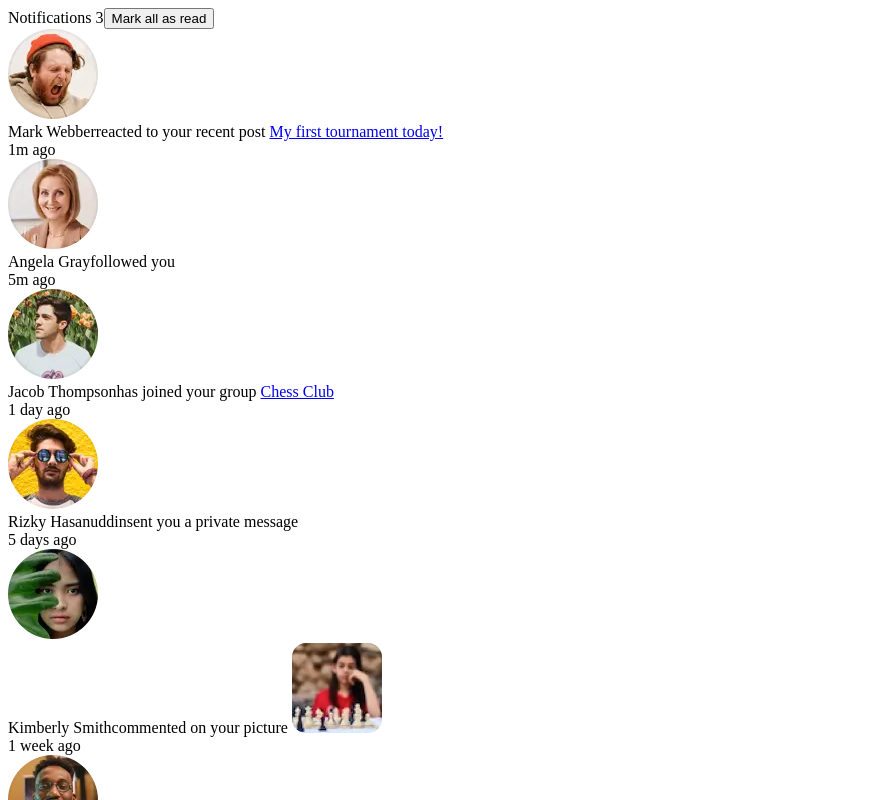
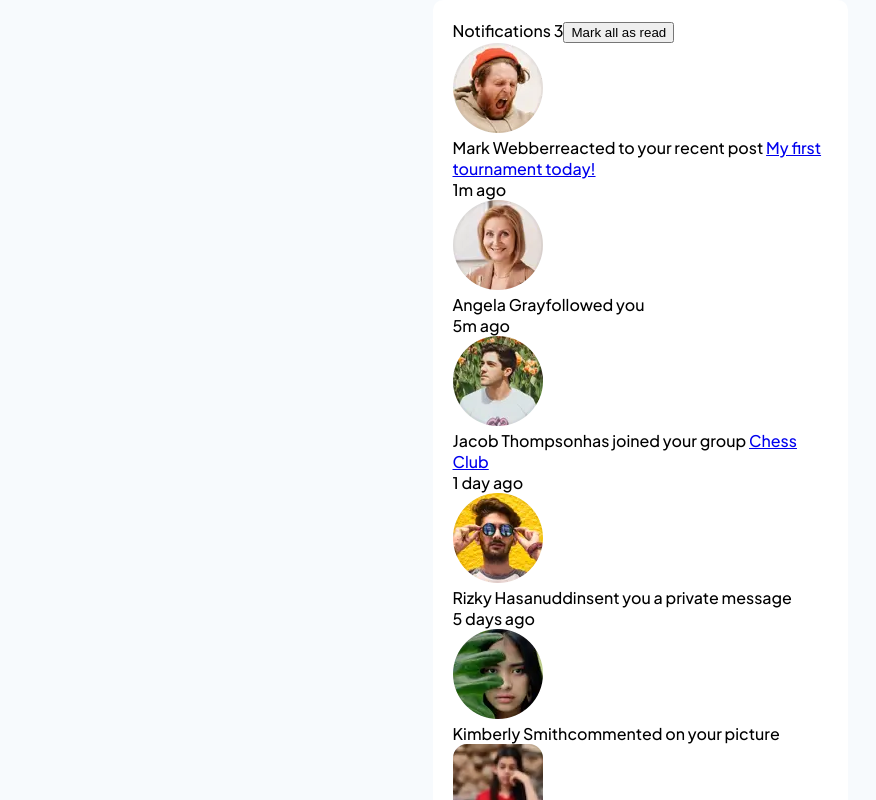
Before and after one commit to helihard/social-media-notifications, a React (Vite) app: page / in a window 1280 px wide. Shown: the top 800 px of the page, without its empty margins (0-876 px from the left). Built offline with nearby package versions, Linux system fonts and the light colour scheme.

Commit message:
root, body and main container preliminary styling

```diff
--- a/src/components/MainContainer.jsx
+++ b/src/components/MainContainer.jsx
@@ -87,7 +87,7 @@ function MainContainer() {
 
   return (
     <>
-      <div id="container">
+      <div id="main-container">
         <header>
           Notifications 3
           <button>Mark all as read</button>
--- a/src/index.css
+++ b/src/index.css
@@ -1,2 +1,37 @@
+:root {
+  --red: hsl(1, 90%, 64%);
+  --blue: hsl(219, 85%, 26%);
+  --white: hsl(0, 0%, 100%);
+  --verylightgrayishblue: hsl(210, 60%, 98%);
+  --lightgrayishblue1: hsl(211, 68%, 94%);
+  --lightgrayishblue2: hsl(205, 33%, 90%);
+  --grayishblue: hsl(219, 14%, 63%);
+  --darkgrayishblue: hsl(219, 12%, 42%);
+  --verydarkblue: hsl(224, 21%, 14%);
+}
+
+body {
+  margin: 0;
+  padding: 0;
+  box-sizing: border-box;
+  display: grid;
+  place-items: center;
+  min-height: 100vh;
+  background-color: var(--verylightgrayishblue);
+  font-family: "Plus Jakarta Sans", sans-serif;
+  font-size: 16px;
+  font-weight: 500;
+}
+
+#main-container {
+  background-color: var(--white);
+  width: 375px;
+  border-radius: 10px;
+  padding: 20px;
+  display: flex;
+  flex-direction: column;
+  margin-bottom: 20px;
+}
+
 .attribution { font-size: 11px; text-align: center; }
 .attribution a { color: hsl(228, 45%, 44%); }
```
